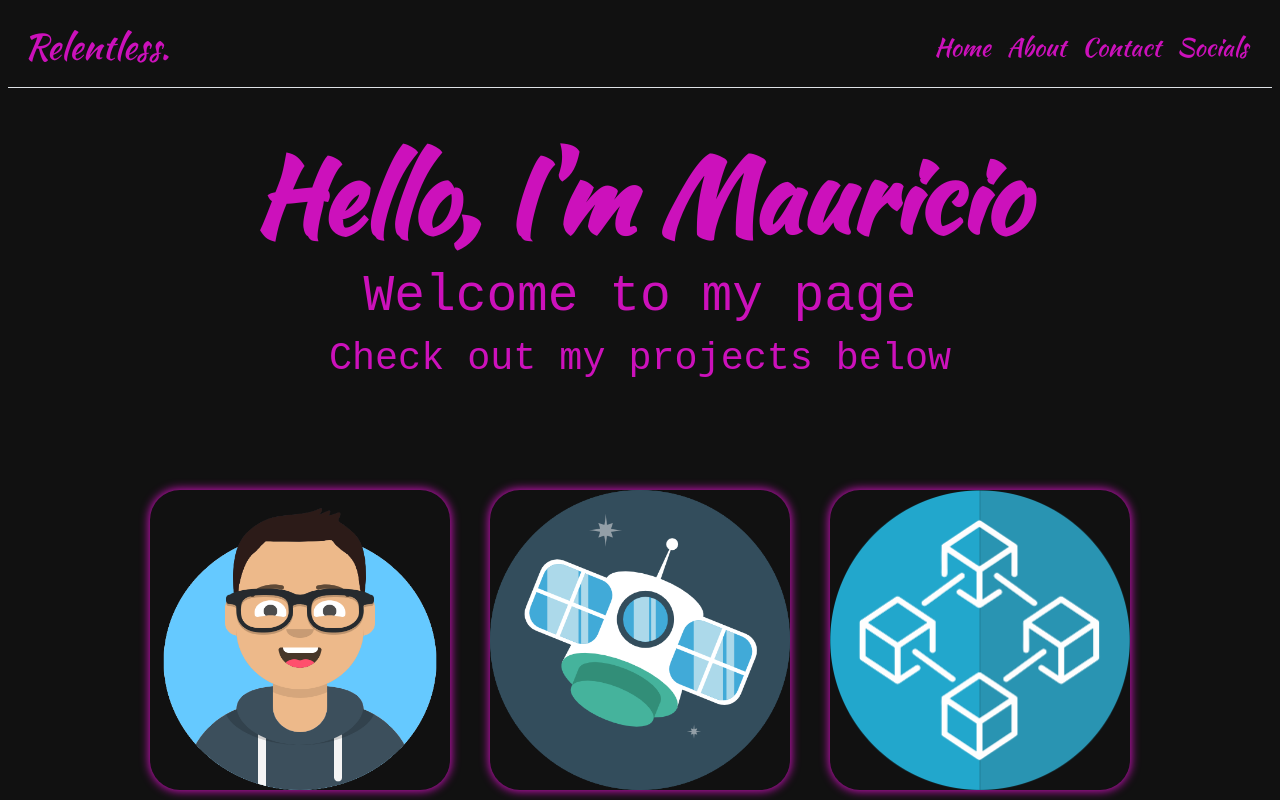
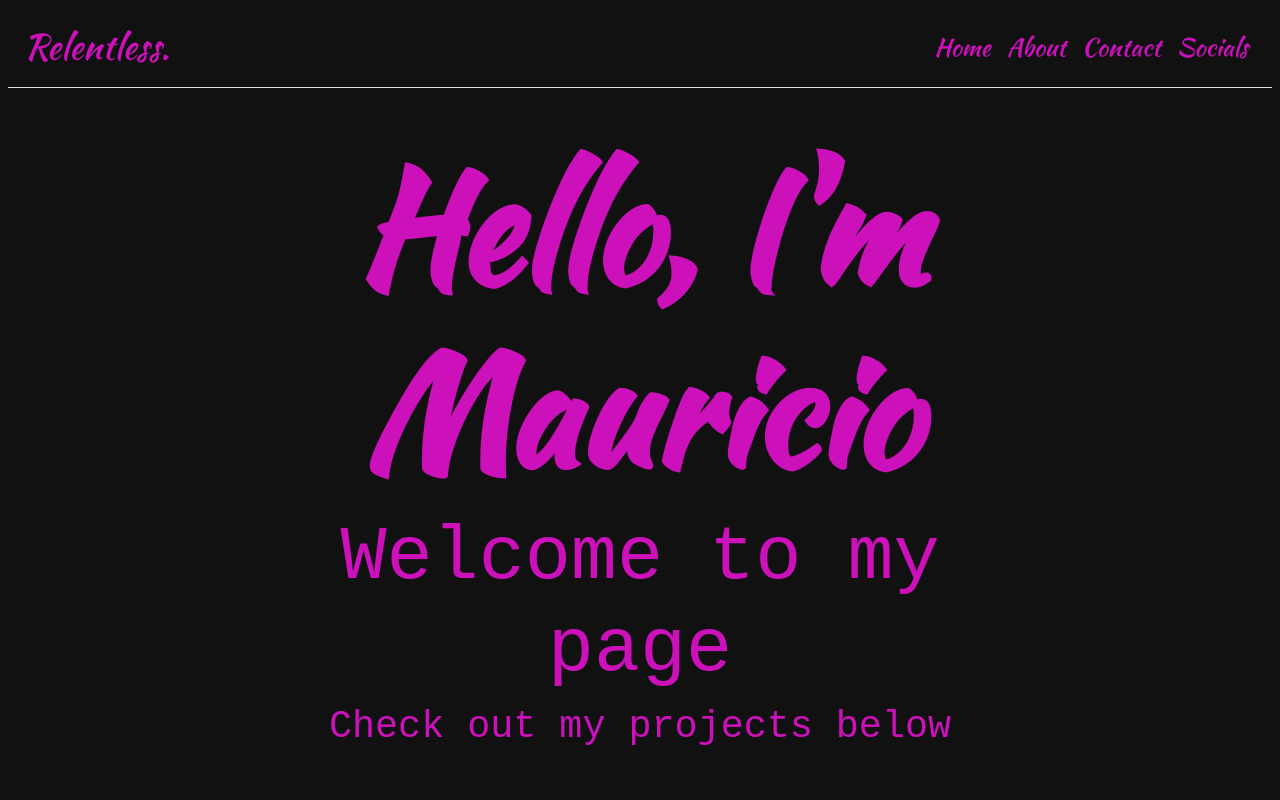
Before and after one commit to rivermoon21/mauricerivers.github.io, a React (Create React App) app in the folder portfolio-site/: page /#/ in a window 1280 px wide. Shown: the top 800 px of the page. Built offline with nearby package versions, Linux system fonts and the light colour scheme.

Commit message:
Testing viewport width for Hero.. part 2

```diff
--- a/portfolio-site/src/components/Hero.js
+++ b/portfolio-site/src/components/Hero.js
@@ -10,8 +10,8 @@ function Hero(props) {
       <Container fluid={true} >
         <Row className="justify-content-center py-5">
           <Col md={8} sm={12}>
-            { props.title && <h1 className="display-2 font-weight-bolder" style={{color: "#c1b", fontSize:"8vw"}} >{props.title}</h1> }
-            { props.subTitle && <h3 className="display-4 font-weight-light" style={{ fontFamily: "Andale Mono, monospace", color: "#c1b", fontSize:"4vw" }}>{props.subTitle}</h3> }
+            { props.title && <h1 className="display-2 font-weight-bolder" style={{color: "#c1b", fontSize:"12vw"}} >{props.title}</h1> }
+            { props.subTitle && <h3 className="display-4 font-weight-light" style={{ fontFamily: "Andale Mono, monospace", color: "#c1b", fontSize:"6vw" }}>{props.subTitle}</h3> }
             { props.text && <h3 className="lead font-weight-light" style={{ fontFamily: "Andale Mono, monospace", color: "#c1b", fontSize:"3vw"  }}>{props.text}</h3> }
           </Col>
         </Row>
```
